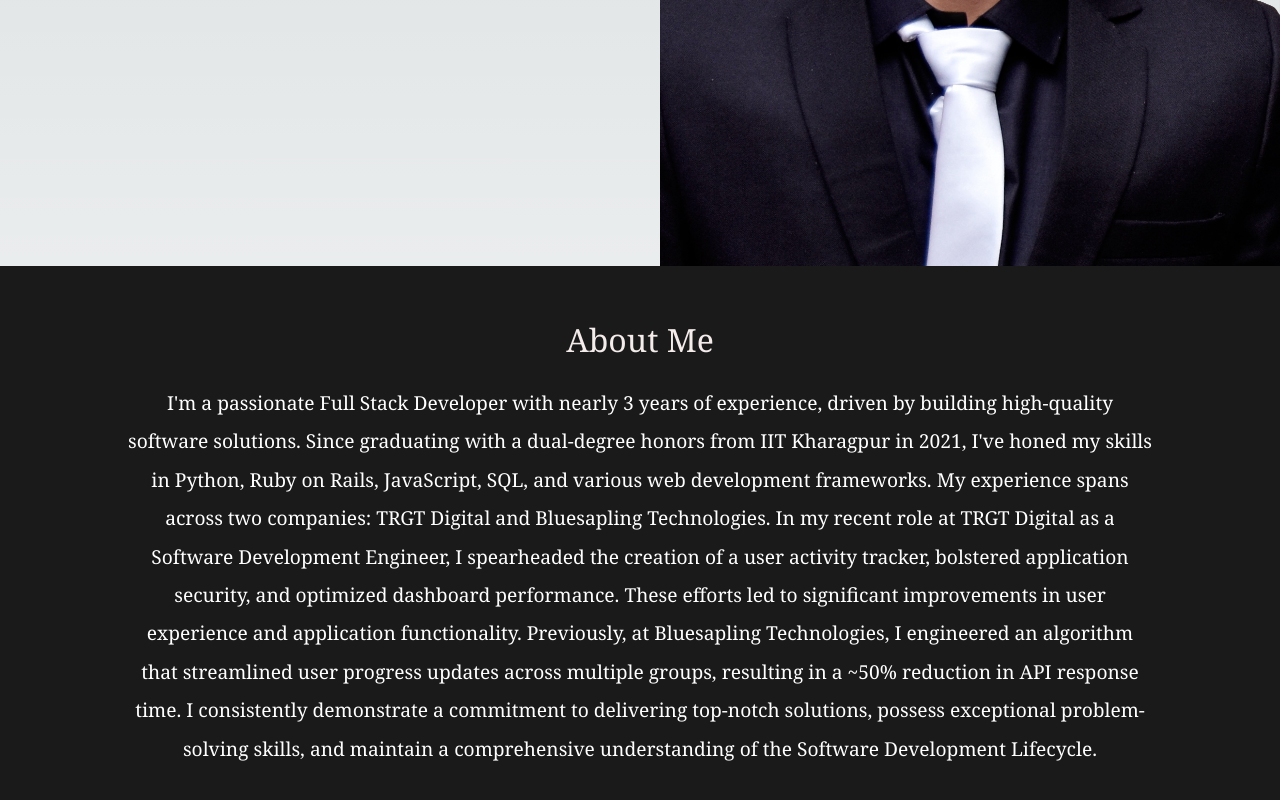
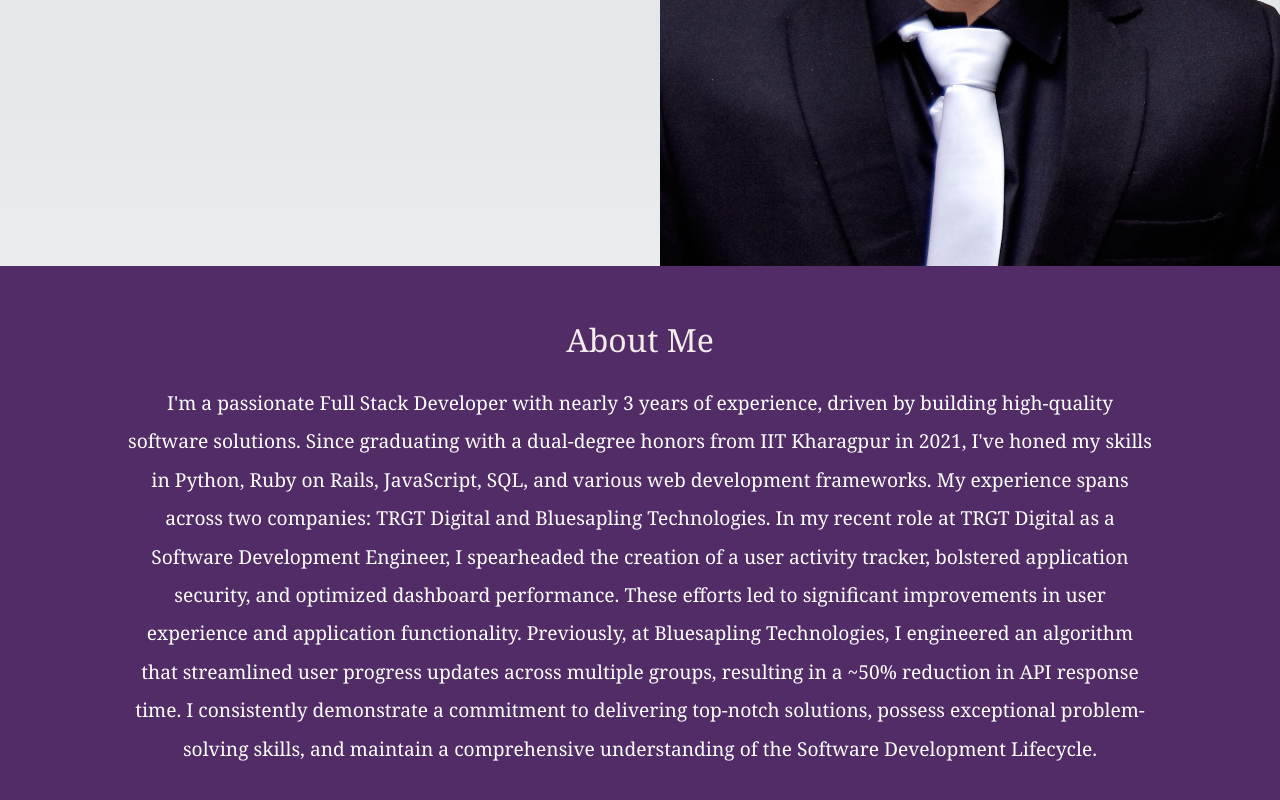
Before and after one commit to atu1koshta/portfolio, a Next.js app in the folder fe/: page / in a window 1280 px wide. Shown: the part 518-1318 px from the top of the page. Built offline with nearby package versions, Linux system fonts and the light colour scheme.

Commit message:
Change BG color of AboutMe section

```diff
--- a/fe/src/styles/AboutMe.module.css
+++ b/fe/src/styles/AboutMe.module.css
@@ -4,7 +4,7 @@
     padding: 50px 0;
     height: 100vh;
     width: 100%;
-    background-color: #1a1a1a
+    background-color: #512c67
   }
 
   .aboutMeTitle {
```
